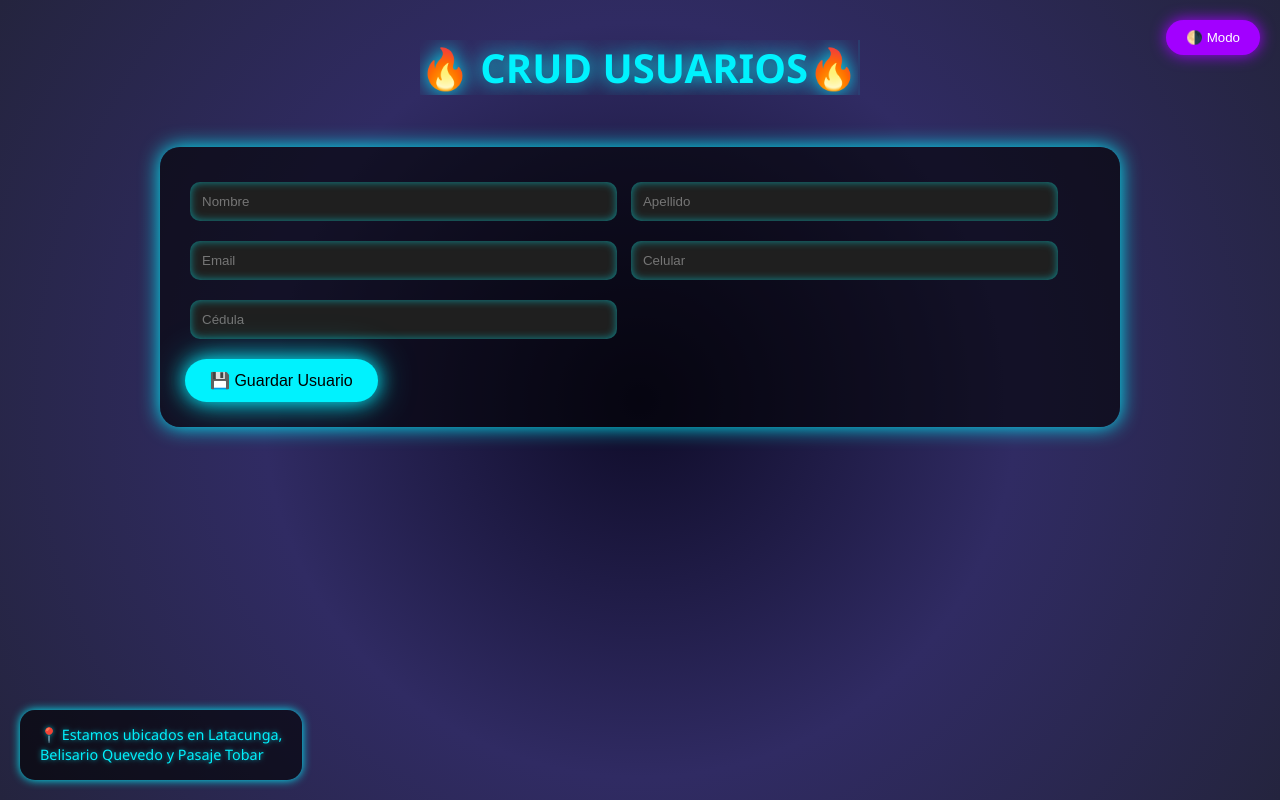
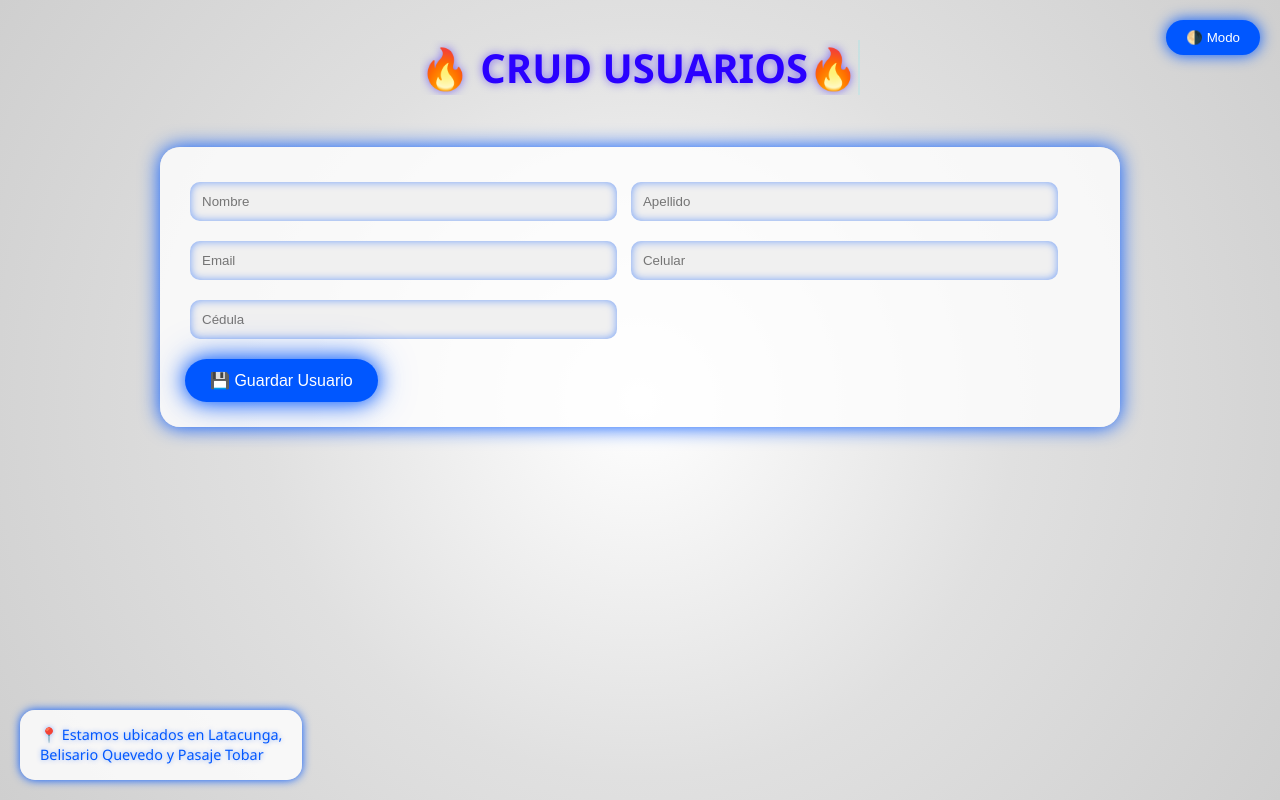
Before and after one commit to memo0525/Trabajo_API, a website: page index.html in a window 1280 px wide. Both pictures are taken after a click on the button "🌗 Modo". Drawn offline with nearby package versions, Linux system fonts and the light colour scheme; no server answers.

Commit message:
commit stalyn modo claro

```diff
--- a/index.html
+++ b/index.html
@@ -157,6 +157,64 @@
       top: 10px;
       right: 10px;
     }
+    body.claro {
+  background: radial-gradient(circle, #ffffff, #e0e0e0, #cfcfcf);
+  color: #222;
+}
+
+body.claro header {
+  color: #2a00ff;
+  text-shadow: 0 0 10px #2a00ff88;
+}
+
+body.claro .modo-btn {
+  background: #0057ff;
+  box-shadow: 0 0 15px #0057ff;
+}
+
+body.claro .formulario {
+  background: rgba(255, 255, 255, 0.8);
+  box-shadow: 0 0 20px #0057ff;
+}
+
+body.claro .formulario input {
+  background: #f0f0f0;
+  color: #0057ff;
+  box-shadow: inset 0 0 8px #0057ff88;
+}
+
+body.claro .formulario button {
+  background: #0057ff;
+  color: white;
+  box-shadow: 0 0 20px #0057ff, 0 0 40px #0057ff66;
+}
+
+body.claro .tarjeta {
+  background: rgba(255, 255, 255, 0.9);
+  box-shadow: 0 0 15px #0057ff;
+}
+
+body.claro .tarjeta h3 {
+  color: #006400;
+  text-shadow: 0 0 10px #00aa0077;
+}
+
+body.claro .tarjeta p {
+  color: #333;
+}
+
+body.claro .acciones button:hover {
+  color: #0057ff;
+  text-shadow: 0 0 10px #0057ff;
+}
+
+body.claro .info-footer {
+  background: rgba(255, 255, 255, 0.8);
+  color: #0057ff;
+  box-shadow: 0 0 10px #0057ff;
+  text-shadow: 0 0 5px #0057ff77;
+}
+
 
     .acciones button {
       background: none;
@@ -200,6 +258,7 @@
   <div id="particles-js"></div>
 
   <button class="modo-btn" onclick="toggleModo()">🌗 Modo</button>
+
 
   <header><span class="typing">🔥 CRUD USUARIOS🔥</span></header>
 
@@ -310,6 +369,9 @@
         }
       }
     }
+function toggleModo() {
+  document.body.classList.toggle('claro');
+}
 
     function limpiarFormulario() {
       usuarioEditandoId = null;
```
